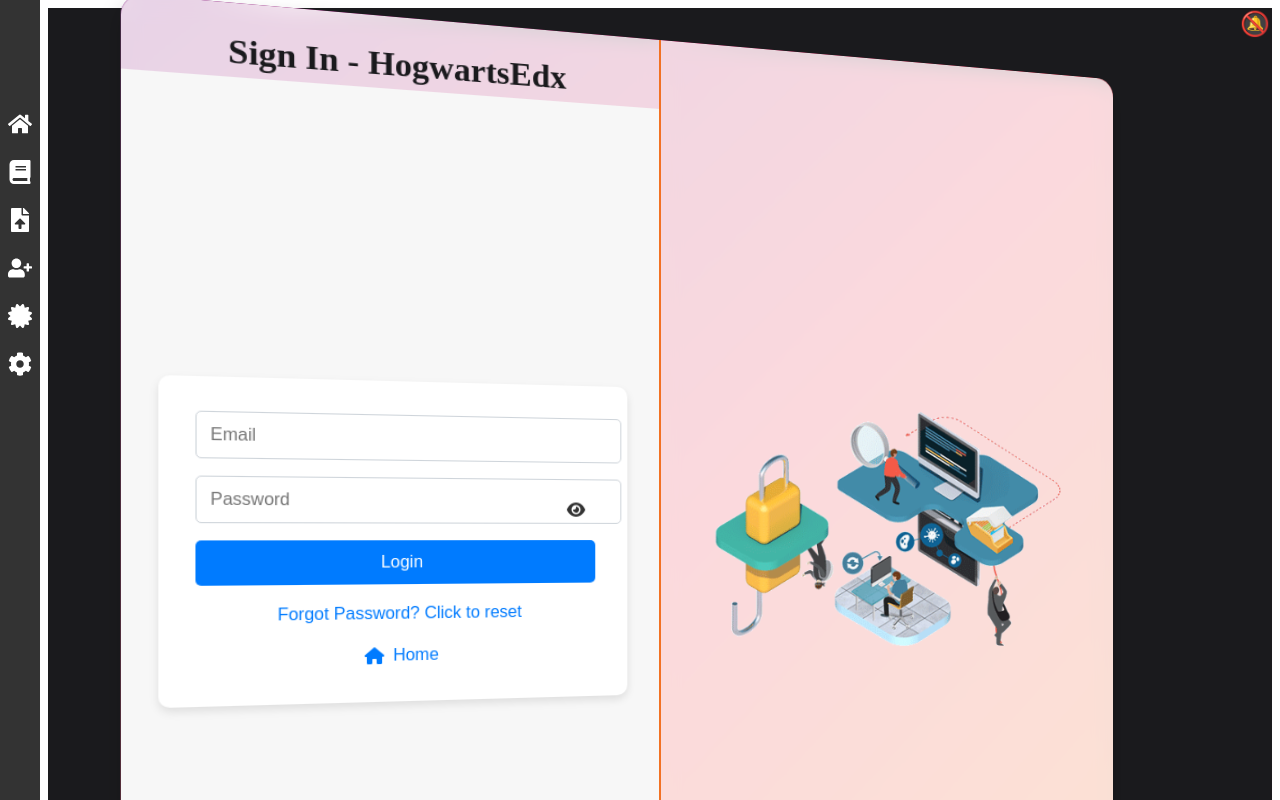
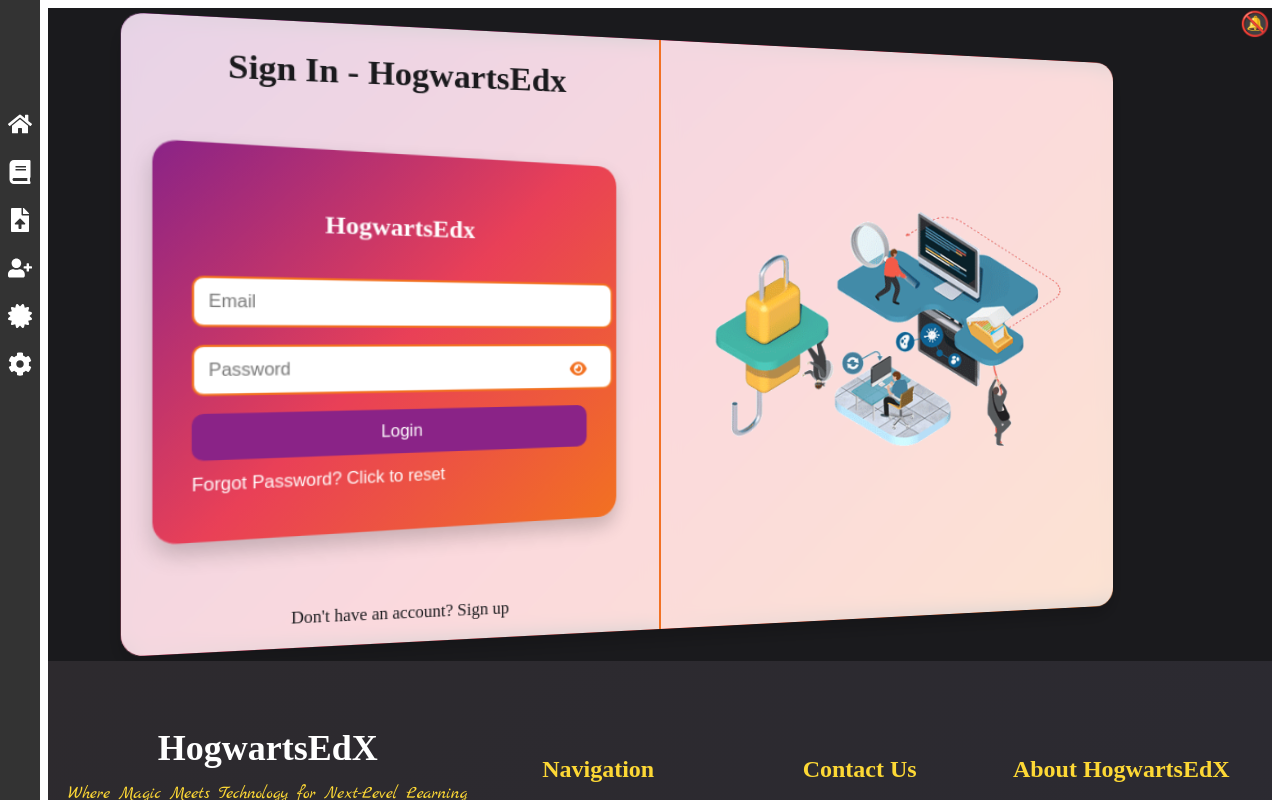
Before and after one commit to hello-developer-sanjay/LearnAndShare-Collaborative-Learning-Expert-Tutorials-and-User-Blogs, a React (Vite) app in the folder frontend/: page /login in a window 1280 px wide. Shown: the top 800 px of the page. Built offline with nearby package versions, Linux system fonts and the light colour scheme; a web font is replaced by a local one.

Commit message:
Update Login.jsx

```diff
--- a/frontend/src/pages/Login.jsx
+++ b/frontend/src/pages/Login.jsx
@@ -1,7 +1,8 @@
 import React, { useState } from 'react';
 import { useDispatch } from 'react-redux';
+import { useNavigate } from 'react-router-dom';
 import { login } from '../actions/authActions';
-import styled from 'styled-components';
+import styled, { keyframes } from 'styled-components';
 import { Link } from 'react-router-dom';
 import { RingLoader } from 'react-spinners';
 import { FontAwesomeIcon } from '@fortawesome/react-fontawesome';
@@ -13,44 +14,69 @@ const Container = styled.div`
   display: flex;
   justify-content: center;
   align-items: center;
-  min-height: 100vh;
+  min-height: 50vh;
   padding: 2rem;
-  background-color: #f7f7f7;
 `;
 
 const LoginForm = styled.form`
-  background-color: #fff;
+  background: linear-gradient(135deg, #8a2387, #e94057, #f27121);
   padding: 2rem;
-  border-radius: 10px;
-  box-shadow: 0 4px 8px rgba(0, 0, 0, 0.1);
+  border-radius: 20px;
+  box-shadow: 0 10px 20px rgba(0, 0, 0, 0.2);
   max-width: 400px;
   width: 100%;
+  transform: perspective(1000px) rotateY(10deg);
+  transition: transform 0.5s ease;
+  &:hover {
+    transform: perspective(1000px) rotateY(0);
+  }
+`;
+const fadeIn = keyframes`
+  0% {
+    opacity: 0;
+    transform: translateY(-20px);
+  }
+  100% {
+    opacity: 1;
+    transform: translateY(0);
+  }
 `;
 
+const Title = styled.h2`
+  font-family: 'Cinzel Decorative', cursive;
+  color: #ffffff;
+  text-align: center;
+  margin-bottom: 2rem;
+  animation: ${fadeIn} 1s ease-in-out;
+`;
 const Input = styled.input`
   padding: 0.75rem;
   margin-bottom: 1rem;
-  border: 1px solid #ced4da;
-  border-radius: 5px;
+  border: 2px solid #f27121;
+  border-radius: 10px;
   font-size: 1rem;
   width: 100%;
+  background-color: #fff;
+  transition: border-color 0.3s;
   &:focus {
-    border-color: #495057;
+    border-color: #e94057;
     outline: none;
   }
 `;
 
 const Button = styled.button`
   padding: 0.75rem;
-  background-color: #007bff;
+  background-color: #8a2387;
   color: white;
   border: none;
-  border-radius: 5px;
+  border-radius: 10px;
   font-size: 1rem;
   cursor: pointer;
   width: 100%;
+  transition: background-color 0.3s, transform 0.3s;
   &:hover {
-    background-color: #0056b3;
+    background-color: #f27121;
+    transform: scale(1.05);
   }
 `;
 
@@ -60,33 +86,65 @@ const PasswordContainer = styled.div`
 
 const ToggleIcon = styled(FontAwesomeIcon)`
   position: absolute;
-  right: 10px;
-  top: 50%;
+  right: 0px;
+  top: 40%;
   transform: translateY(-50%);
   cursor: pointer;
-`;
-
-const ErrorMessage = styled.div`
-  color: red;
-  margin-bottom: 1rem;
+  color: #f27121;
 `;
 
 const ForgotPasswordLink = styled(Link)`
-  display: block;
-  text-align: center;
-  color: #007bff;
+  display: inline-block;
+  margin-top: 10px;
+  font-size: 16px;
+  color: #fff;
   text-decoration: none;
-  margin-top: 1rem;
+  position: relative;
+  overflow: hidden;
+  cursor: pointer;
+
+  &:before,
+  &:after {
+    content: '';
+    position: absolute;
+    width: 100%;
+    height: 2px;
+    transition: all 0.5s ease;
+    pointer-events: none; /* Ensure the pseudo-elements do not block pointer events */
+  }
+
+  &:before {
+    bottom: 0;
+    left: 0;
+    background: linear-gradient(to right, #007BFF, #0056b3);
+    visibility: hidden;
+    transform: scaleX(0);
+  }
+
+  &:hover:before {
+    visibility: visible;
+    transform: scaleX(1);
+  }
+
+  &:after {
+    top: 0;
+    left: 0;
+    background: linear-gradient(to right, transparent, #0056b3, transparent);
+    visibility: hidden;
+    transform: scaleX(0);
+  }
+
+  &:hover:after {
+    visibility: visible;
+    transform: scaleX(1);
+  }
+
+  &:hover {
+    text-shadow: 0 0 5px rgba(0, 123, 255, 0.5);
+  }
 `;
 
-const HomeLink = styled(Link)`
-  display: flex;
-  align-items: center;
-  justify-content: center;
-  text-decoration: none;
-  color: #007bff;
-  margin-top: 1rem;
-`;
+
 
 const HomeIcon = styled(FontAwesomeIcon)`
   margin-right: 0.5rem;
@@ -94,6 +152,7 @@ const HomeIcon = styled(FontAwesomeIcon)`
 
 const Login = () => {
   const dispatch = useDispatch();
+  const navigate = useNavigate();
   const [formData, setFormData] = useState({
     email: '',
     password: ''
@@ -114,23 +173,24 @@ const Login = () => {
   const handleSubmit = async e => {
     e.preventDefault();
     setLoading(true);
-    try {
-      const response = await dispatch(login(email, password));
-      if (response.error) {
-        toast.error('Invalid email or password');
+    const response = await dispatch(login(email, password));
+    setLoading(false);
+    if (response.success) {
+      toast.success('Login successful');
+      if (response.role === 'admin') {
+        navigate('/admin-dashboard');
       } else {
-        toast.success('Login successful');
+        navigate('/dashboard');
       }
-    } catch (err) {
-      console.error(err);
-      toast.error('Failed to login. Please try again later.');
+    } else {
+      toast.error(response.message || 'Invalid email or password');
     }
-    setLoading(false);
   };
 
   return (
     <Container>
       <LoginForm onSubmit={handleSubmit}>
+        <Title>HogwartsEdx</Title>
         <Input
           type="email"
           placeholder="Email"
@@ -163,12 +223,8 @@ const Login = () => {
         <ForgotPasswordLink to="/forgot-password">
           Forgot Password? Click to reset
         </ForgotPasswordLink>
-        <HomeLink to="/">
-          <HomeIcon icon={faHome} />
-          Home
-        </HomeLink>
+
       </LoginForm>
-      <ToastContainer />
     </Container>
   );
 };
```
